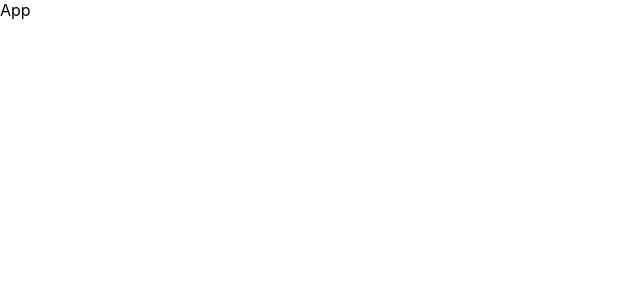
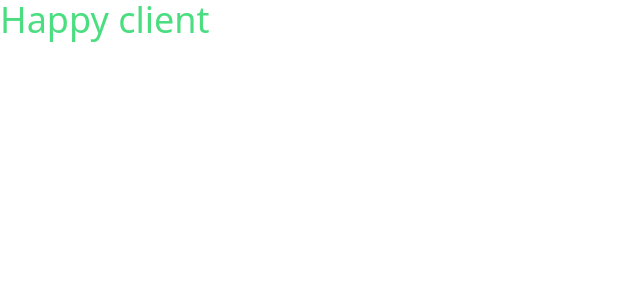
Before and after one commit to braxvalle/Tujibonge, a React (Create React App) app in the folder client/: page / in a window 1280 px wide. Shown: the top 300 px of the page, without its empty margins (0-640 px from the left). Built offline with nearby package versions, Linux system fonts and the light colour scheme.

Commit message:
clients apdates

```diff
--- a/client/package.json
+++ b/client/package.json
@@ -34,5 +34,8 @@
       "last 1 firefox version",
       "last 1 safari version"
     ]
+  },
+  "devDependencies": {
+    "tailwindcss": "^3.4.1"
   }
 }
--- a/client/src/App.js
+++ b/client/src/App.js
@@ -1,7 +1,11 @@
 import React from "react";
 
 const App = () => {
-  return <div>App</div>;
+  return (
+    <div>
+      <h1 className="text-4xl text-green-400">Happy client</h1>
+    </div>
+  );
 };
 
 export default App;
--- a/client/src/index.css
+++ b/client/src/index.css
@@ -1,13 +1,9 @@
-body {
+* {
+  padding: 0;
   margin: 0;
-  font-family: -apple-system, BlinkMacSystemFont, 'Segoe UI', 'Roboto', 'Oxygen',
-    'Ubuntu', 'Cantarell', 'Fira Sans', 'Droid Sans', 'Helvetica Neue',
-    sans-serif;
-  -webkit-font-smoothing: antialiased;
-  -moz-osx-font-smoothing: grayscale;
+  box-sizing: border-box;
 }
 
-code {
-  font-family: source-code-pro, Menlo, Monaco, Consolas, 'Courier New',
-    monospace;
-}
+@tailwind base;
+@tailwind components;
+@tailwind utilities;
--- /dev/null
+++ b/client/tailwind.config.js
@@ -0,0 +1,8 @@
+/** @type {import('tailwindcss').Config} */
+module.exports = {
+  content: ["./src/**/*.{js,jsx,ts,tsx}"],
+  theme: {
+    extend: {},
+  },
+  plugins: [],
+};
```
Also changed, not shown: 1 other file (tests, documents, lock files or other folders).
